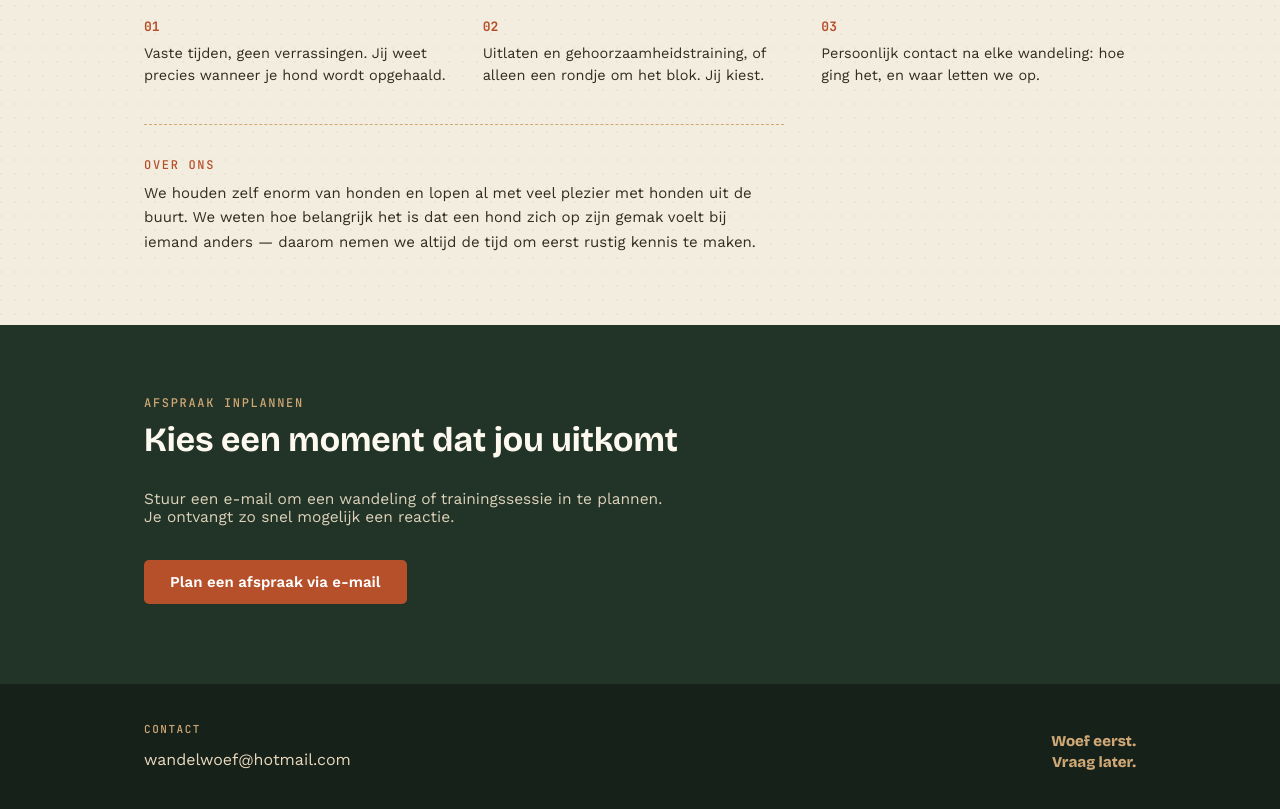
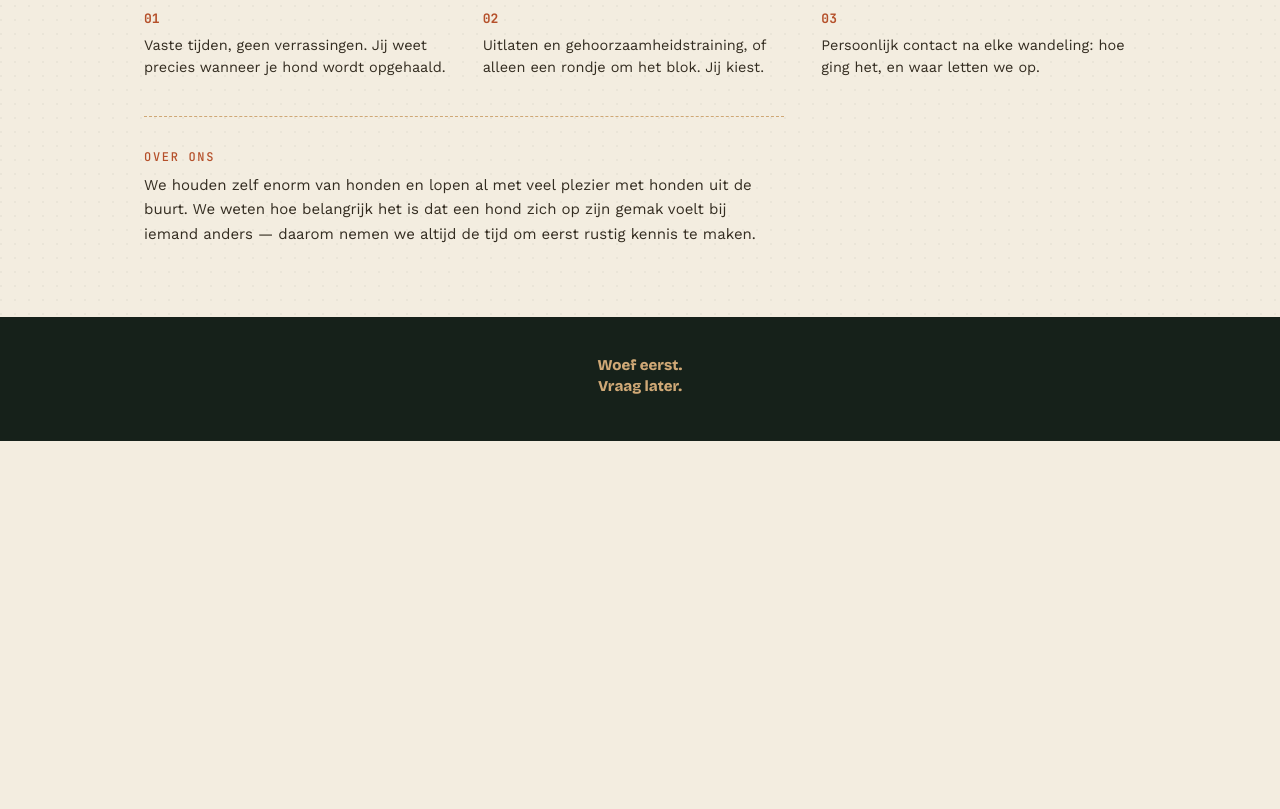
Before and after one commit to vdehg/wandelwoef, a plain HTML site: page index.html in a window 1280 px wide. Shown: the part 1045-1854 px from the top of the page. After the commit the page ends 1486 px from the top, so only its background shows below. Drawn offline with nearby package versions, Linux system fonts and the light colour scheme.

Commit message:
Add files via upload

```diff
--- a/index.html
+++ b/index.html
@@ -291,9 +291,7 @@
     <ul>
       <li><a class="navlink" href="#tarieven">Tarieven</a></li>
       <li><a class="navlink" href="#waarom">Waarom wij</a></li>
-      <li><a class="navlink" href="#inplannen">Inplannen</a></li>
     </ul>
-    <a class="nav-cta" href="#inplannen">Boek een wandeling</a>
   </div>
 </nav>
 
@@ -304,7 +302,6 @@
       <h1>Wandel<span>Woef</span></h1>
       <p class="tagline">Elke dag een frisse neus, elke week een braver hondje. Uitlaten en trainen, in jouw buurt.</p>
       <div class="hero-buttons">
-        <a class="btn-primary" href="#inplannen">Plan direct in</a>
         <a class="btn-secondary" href="#tarieven">Bekijk tarieven</a>
       </div>
     </div>
@@ -359,25 +356,9 @@
   </div>
 </section>
 
-<section class="booking" id="inplannen">
-  <div class="wrap">
-    <p class="section-label">Afspraak inplannen</p>
-    <h2 class="section-title">Kies een moment dat jou uitkomt</h2>
-    <p class="lede">Stuur een e-mail om een wandeling of trainingssessie in te plannen. Je ontvangt zo snel mogelijk een reactie.</p>
-
-    <a class="btn-primary" href="mailto:wandelwoef@hotmail.com?subject=Afspraak%20inplannen%20—%20WandelWoef">Plan een afspraak via e-mail</a>
-  </div>
-</section>
-
 <footer>
-  <div class="wrap">
-    <div>
-      <p class="contact-label">Contact</p>
-      <div class="contact">
-        wandelwoef@hotmail.com
-      </div>
-    </div>
-    <div class="pawcorner">Woef eerst.<br>Vraag later.</div>
+  <div class="wrap" style="justify-content:center;">
+    <div class="pawcorner" style="text-align:center;">Woef eerst.<br>Vraag later.</div>
   </div>
 </footer>
 
```
